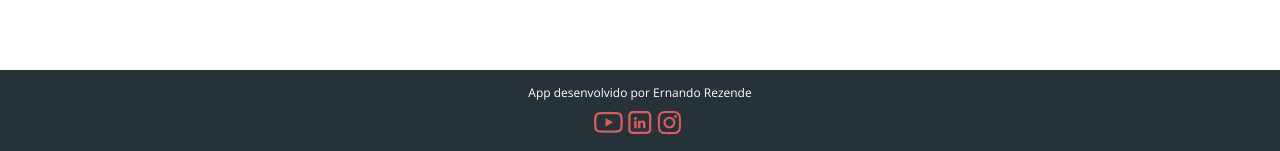
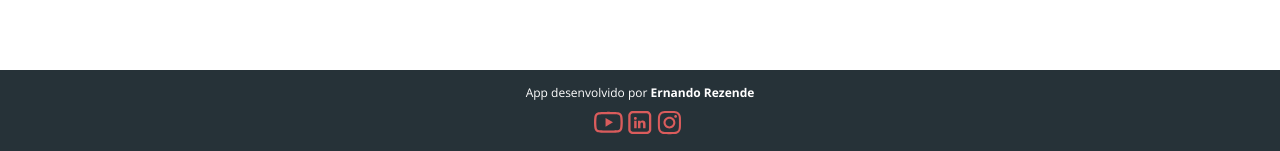
Before and after one commit to ernandotr/erdelivery-site, a React (Create React App) app: page / in a window 1280 px wide. Shown: the part 646-797 px from the top of the page. Built offline with nearby package versions, Linux system fonts and the light colour scheme.

Commit message:
Add Footer

```diff
--- a/src/Footer/index.tsx
+++ b/src/Footer/index.tsx
@@ -6,7 +6,7 @@ import { ReactComponent as InstagramIcon } from './instagram.svg'
 function Footer(){
     return (
         <footer className="main-footer">
-            App desenvolvido por Ernando Rezende
+            App desenvolvido por <b>Ernando Rezende</b>
             <div className="footer-icons">
                 <a href="https://www.youtube.com" target="_new">
                     <YouTubeIcon/>
```
